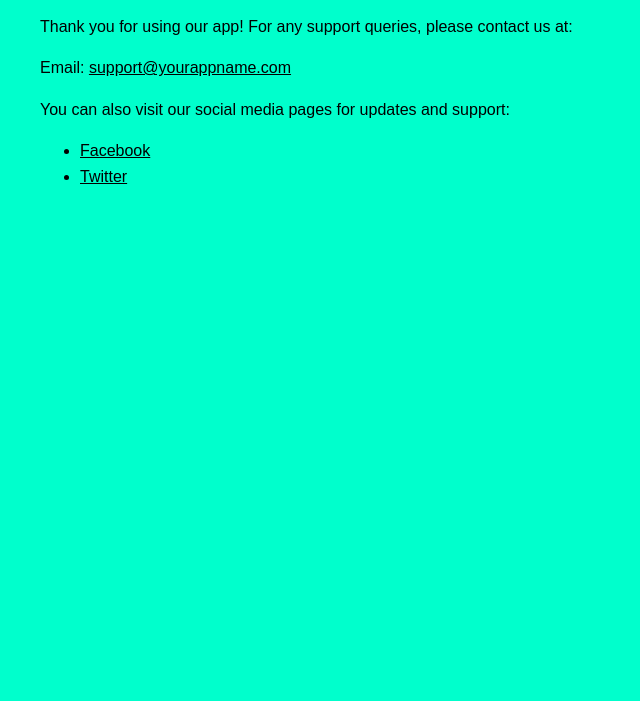
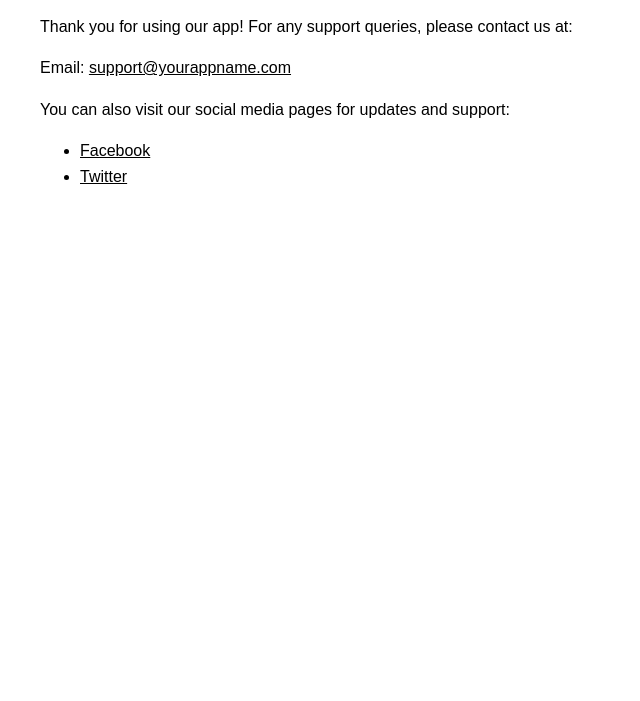
Before and after one commit to icodebytito/Support, a plain HTML site: page index.html in a window 1280 px wide. Shown: the part 99-800 px from the top of the page, without its empty margins (0-640 px from the left). Drawn offline with Linux system fonts and the light colour scheme.

Commit message:
Update index.html

```diff
--- a/index.html
+++ b/index.html
@@ -9,7 +9,7 @@
             font-family: Arial, sans-serif;
             margin: 40px;
             line-height: 1.6;
-            background-color: #00FFCC;
+            background-color: #EOEOEO;
             color: black;
         }
         h1 {
```
